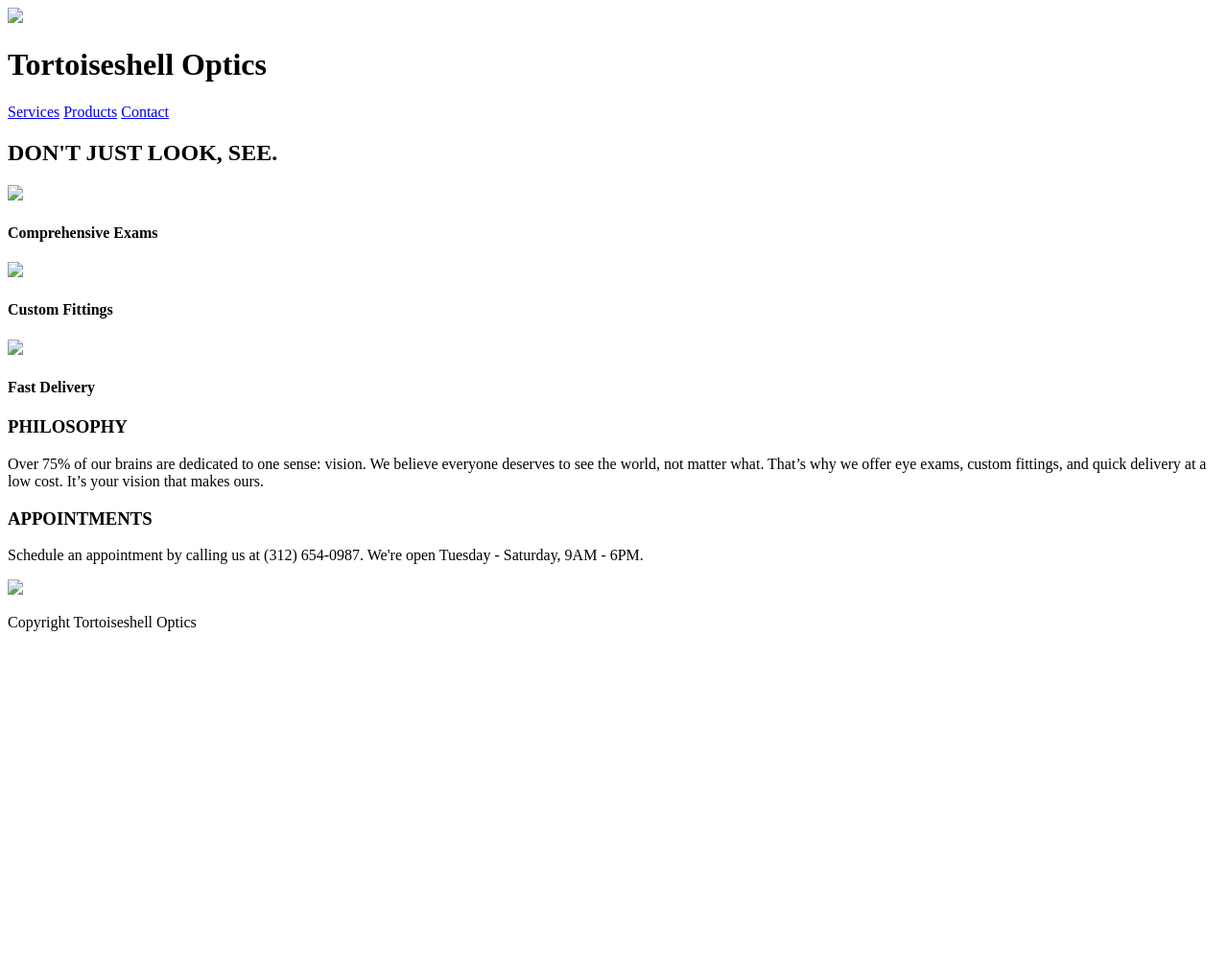
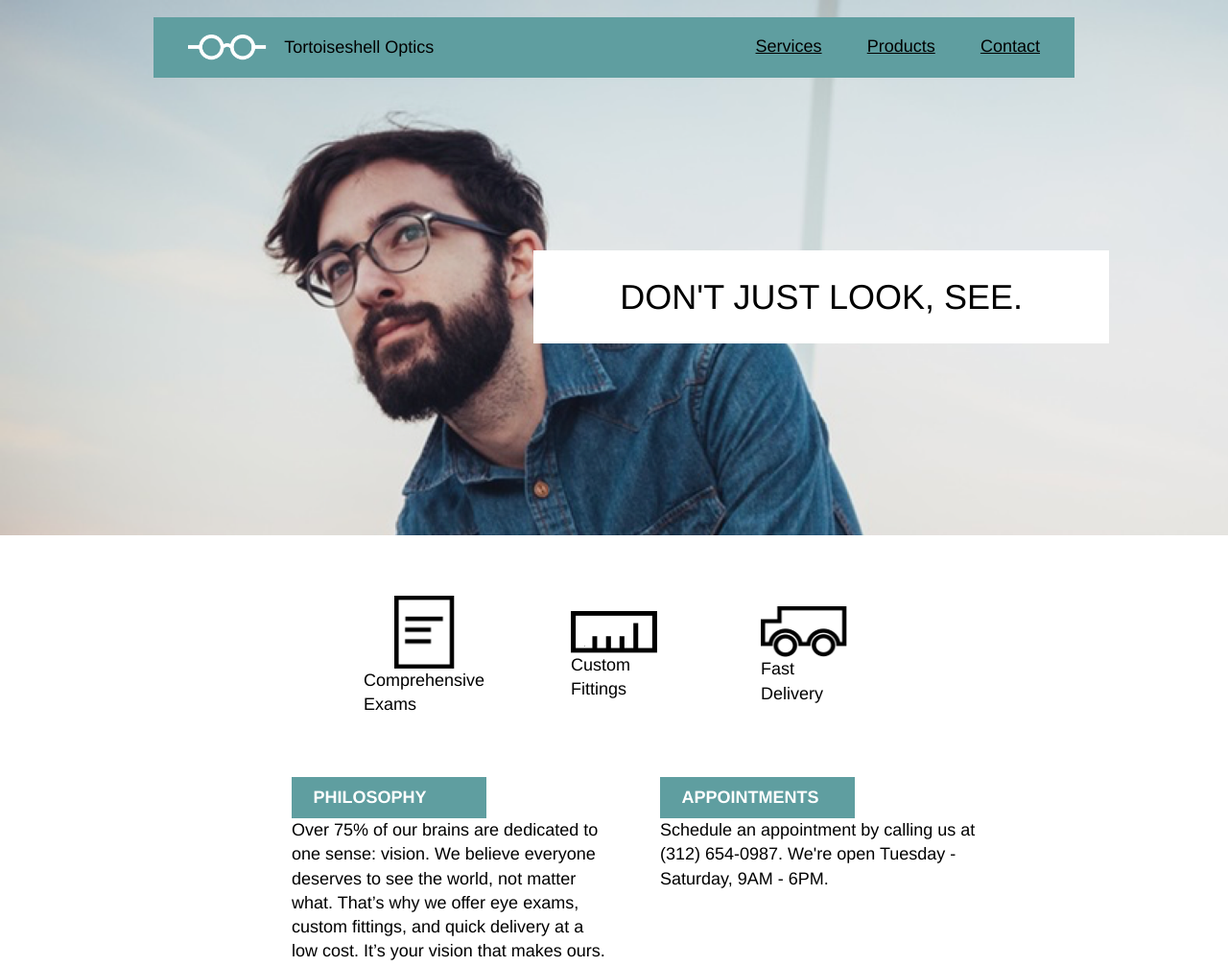
Before and after one commit to findingMimmo/tortoiseshellOptics, a plain HTML site: page index.html in a window 1280 px wide. Shown: the top 1007 px of the page at 96% size. Before the commit the page ends 800 px from the top, so only its background shows below. Drawn offline with Linux system fonts and the light colour scheme.

Commit message:
finished desktop landing

```diff
--- a/index.html
+++ b/index.html
@@ -9,8 +9,10 @@
   <body>
     <!-- header -->
     <header>
+      <div class="jumbotron">
         <div class="banner">
-        <div class="container">
+          <div class="container" id="banner">
+            <div class="wrapper">
               <div class="logo">
                 <img src="./resources/img/white.png" />
                 <h1>Tortoiseshell Optics</h1>
@@ -22,8 +24,8 @@
               </nav>
             </div>
           </div>
-      <div class="jumbotron">
-        <div class="container">
+        </div>
+        <div class="container" id="box1">
           <div class="box1">
             <h2>DON'T JUST LOOK, SEE.</h2>
           </div>
@@ -35,40 +37,39 @@
     <div class="main">
       <div class="container">
         <div class="gallery">
-          <div class="service">
-            <div class="img">
+          <div class="service" id="paper">
             <img src="./resources/img/paper-icon.png" />
-            </div>
                         <h4>Comprehensive Exams</h4>
           </div>
-          <div class="service">
-            <div class="img">
-              <img src="./resources/img/paper-icon.png" />
-            </div>
+          <div class="service" id="ruler">
+            <img src="./resources/img/ruler-icon.png" />
                         <h4>Custom Fittings</h4>
           </div>
-          <div class="service">
-            <div class="img">
-              <img src="./resources/img/paper-icon.png" />
-            </div>
+          <div class="service" id="truck">
+            <img src="./resources/img/truck-icon.png" />
                         <h4>Fast Delivery</h4>
           </div>
         </div>
 
         <!-- second row - philosophy and appointments -->
 
-        <div class="gallery2">
+        <div class="gallery" id="service">
           <div class="box2">
+            <div class="title">
               <h3>PHILOSOPHY</h3>
+            </div>
             <p>Over 75% of our brains are dedicated to one sense: vision.
               We believe everyone deserves to see the world, not matter what.
               That’s why we offer eye exams, custom fittings, and quick delivery
               at a low cost. It’s your vision that makes ours.</p>
           </div>
           <div class="box2">
+            <div class="title">
               <h3>APPOINTMENTS</h3>
+            </div>
             <p>Schedule an appointment by calling us at (312) 654-0987.
               We're open Tuesday - Saturday, 9AM - 6PM.</p>
+          </div>
         </div>
       </div>
     </div>
@@ -76,7 +77,7 @@
     <!-- footer -->
 
     <footer>
-      <div class="container" id-"footer">
+      <div class="container" id="footer">
         <img src="./resources/img/black.png" />
         <p>Copyright Tortoiseshell Optics</p>
       </div>
--- a/resources/css/reset.css
+++ b/resources/css/reset.css
@@ -0,0 +1,48 @@
+/* http://meyerweb.com/eric/tools/css/reset/
+   v2.0 | 20110126
+   License: none (public domain)
+*/
+
+html, body, div, span, applet, object, iframe,
+h1, h2, h3, h4, h5, h6, p, blockquote, pre,
+a, abbr, acronym, address, big, cite, code,
+del, dfn, em, img, ins, kbd, q, s, samp,
+small, strike, strong, sub, sup, tt, var,
+b, u, i, center,
+dl, dt, dd, ol, ul, li,
+fieldset, form, label, legend,
+table, caption, tbody, tfoot, thead, tr, th, td,
+article, aside, canvas, details, embed,
+figure, figcaption, footer, header, hgroup,
+menu, nav, output, ruby, section, summary,
+time, mark, audio, video {
+	margin: 0;
+	padding: 0;
+	border: 0;
+	font-size: 100%;
+	font: inherit;
+	vertical-align: baseline;
+}
+/* HTML5 display-role reset for older browsers */
+article, aside, details, figcaption, figure,
+footer, header, hgroup, menu, nav, section {
+	display: block;
+}
+body {
+	line-height: 1;
+}
+ol, ul {
+	list-style: none;
+}
+blockquote, q {
+	quotes: none;
+}
+blockquote:before, blockquote:after,
+q:before, q:after {
+	content: '';
+	content: none;
+}
+table {
+	border-collapse: collapse;
+	border-spacing: 0;
+}
--- a/resources/css/style.css
+++ b/resources/css/style.css
@@ -0,0 +1,146 @@
+html,
+body,
+a,
+p {
+  font-size: 18px;
+  line-height: 1.4;
+  color: black;
+  font-family: "Helvetica", sans-serif;
+}
+
+.container {
+  width: 960px;
+  margin: 0 auto;
+}
+
+.logo {
+  display: inline-flex;
+  justify-content: flex-start;
+  align-items: center;
+  flex-grow: 15;
+}
+
+.logo img {
+  margin-left: 2rem;
+  height: 1.5rem;
+}
+
+.logo h1 {
+  margin-left: 1rem;
+  font-size: 1rem;
+}
+.banner {
+  padding-top: 1rem;
+}
+#banner {
+  background-color: cadetblue;
+}
+
+.wrapper {
+  width: 100%;
+  display: flex;
+  padding-top: 1rem;
+  padding-bottom: 1rem;
+}
+
+nav {
+  display: flex;
+  justify-content: space-between;
+  flex-grow: 1;
+}
+
+nav a {
+  padding-right: 2rem;
+}
+
+.jumbotron {
+  background-image: url('../img/banner.png');
+  height: 31rem;
+  background-size: cover;
+}
+
+#box1 {
+  display: flex;
+  justify-content: flex-end;
+}
+
+.box1 {
+  margin-right: -2rem;
+  margin-top: 10rem;
+  background-color: white;
+}
+
+.box1 h2 {
+  padding: 1.5rem 5rem;
+  font-size: 2rem;
+  line-height: 1.2;
+
+}
+
+
+/* main body */
+.main {
+  margin: 0 auto 5rem;
+}
+.gallery {
+  display: flex;
+  justify-content: center;
+  align-items: center;
+}
+
+.service {
+
+}
+
+.service {
+  display: flex;
+  justify-content: center;
+  align-items: center;
+  height: 8rem;
+  width: 5rem;
+  margin: 3rem;
+  flex-direction: column;
+}
+
+#paper img {
+  width: 3.5rem;
+}
+
+#ruler img {
+  width: 5rem;
+}
+
+#truck img{
+  width: 100%;
+}
+
+#service {
+  align-items: flex-start;
+}
+
+.box2 {
+  width: 35%;
+  padding-left: 5%;
+}
+
+.box2 h3 {
+  background-color: cadetblue;
+  color: white;
+  padding-left: 1.25rem;
+  padding-top: .5rem;
+  padding-bottom: .5rem;
+  font-size: 1rem;
+  font-weight: bold;
+  width: 10rem;
+}
+
+footer #footer {
+  background-color: azure;
+  display: flex;
+  align-items: center;
+}
+
+#footer img {
+  height: 1.5rem;
+  padding: 4rem 1rem 4rem 4rem;
+}
```
Also changed, not shown: resources/img/banner.png (added), resources/img/black.png (added), resources/img/paper-icon.png (added), resources/img/ruler-icon.png (added), resources/img/truck-icon.png (added), resources/img/white.png (added). Lines whose indentation alone changed are shown as unchanged.
